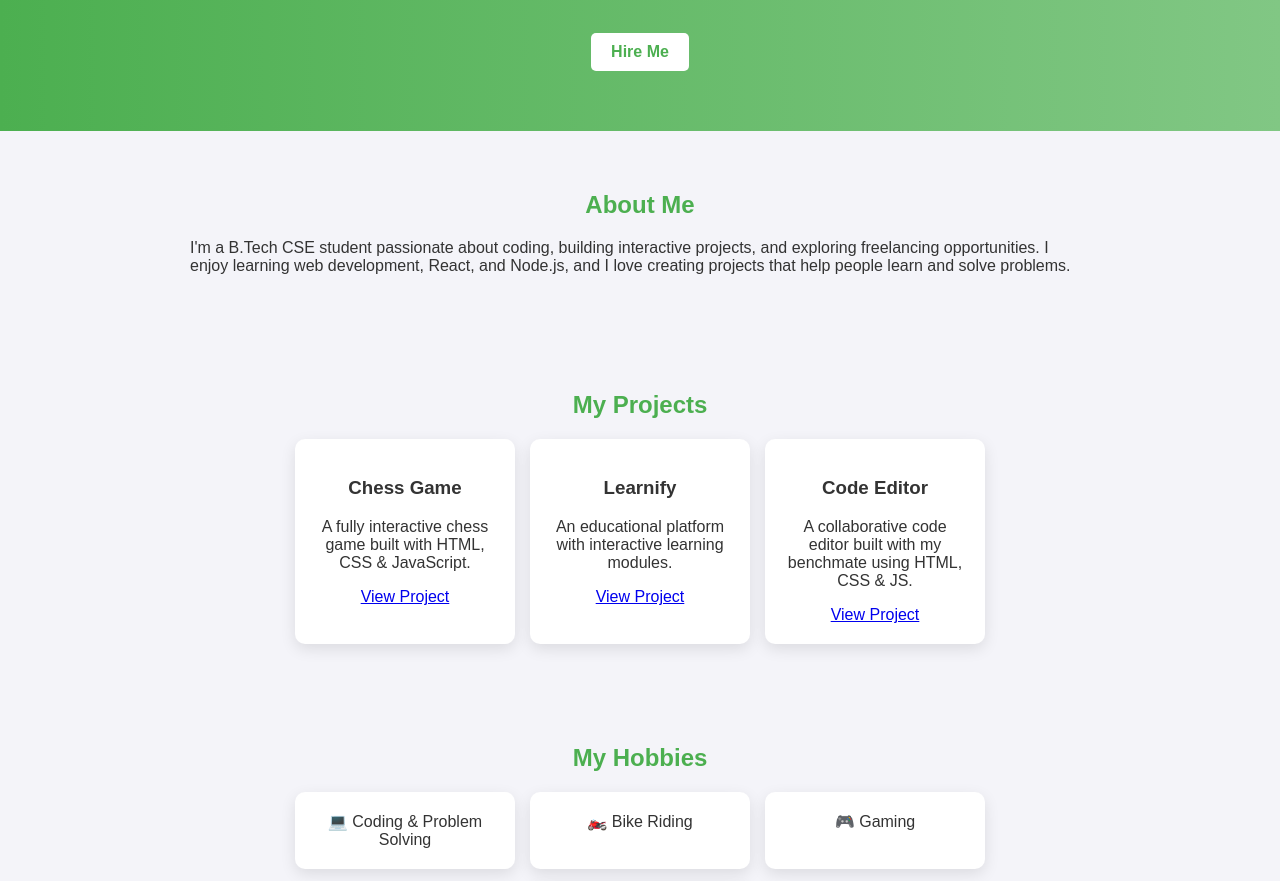
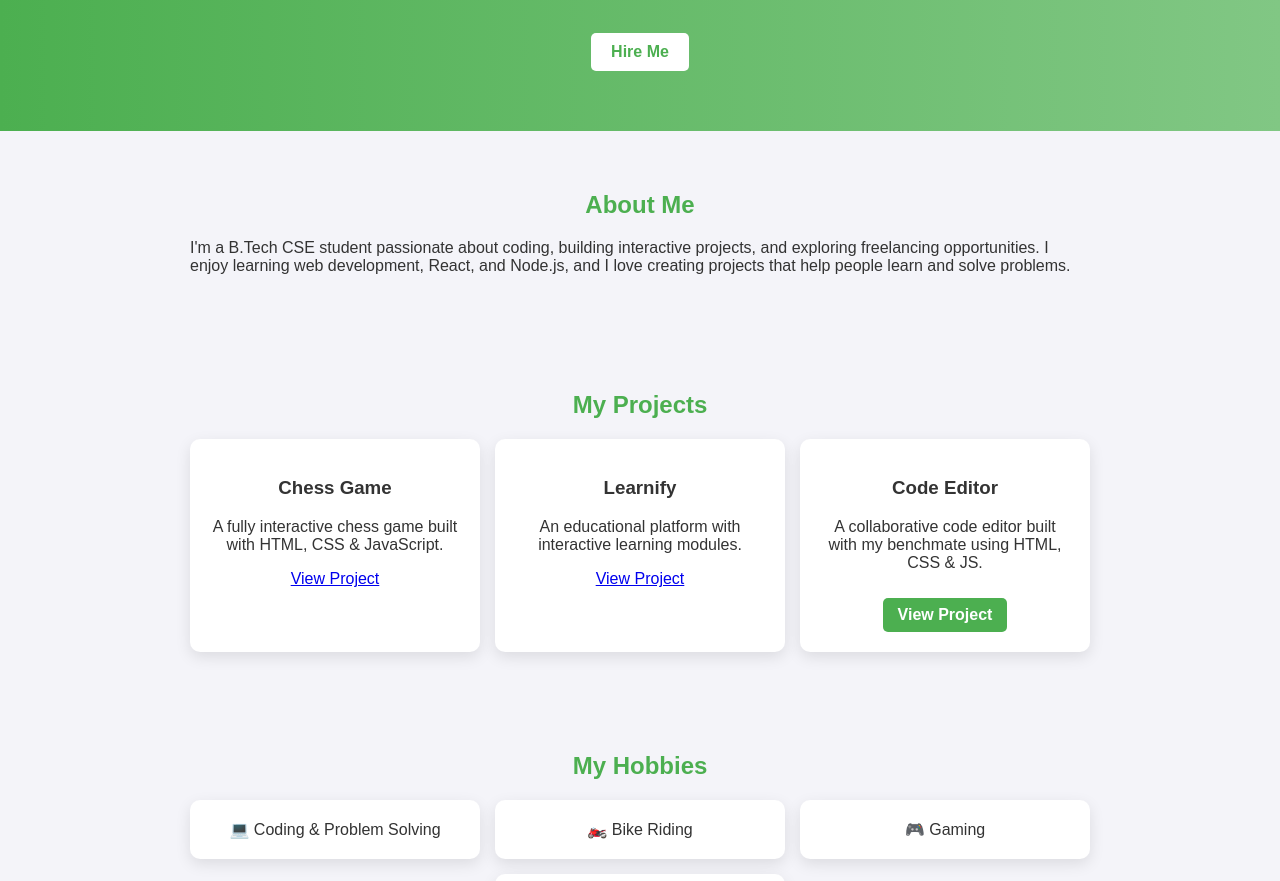
Before and after one commit to Xperimentt/MY-bio, a plain HTML site: page index.html in a window 1280 px wide. Shown: the part 200-1081 px from the top of the page. Drawn offline with Linux system fonts and the light colour scheme.

Commit message:
Update style.css

```diff
--- a/style.css
+++ b/style.css
@@ -1,3 +1,4 @@
+/* General */
 body {
   font-family: Arial, sans-serif;
   margin: 0;
@@ -7,6 +8,7 @@ body {
   scroll-behavior: smooth;
 }
 
+/* Navigation */
 nav {
   background: #4CAF50;
   padding: 10px 0;
@@ -38,6 +40,7 @@ nav ul li a:hover {
   color: #ffeb3b;
 }
 
+/* Header */
 header {
   background: linear-gradient(to right, #4CAF50, #81C784);
   color: white;
@@ -62,6 +65,7 @@ header .btn:hover {
   color: #fff;
 }
 
+/* Sections */
 section {
   padding: 40px 20px;
   max-width: 900px;
@@ -74,6 +78,7 @@ h2 {
   margin-bottom: 20px;
 }
 
+/* Cards */
 .cards {
   display: flex;
   flex-wrap: wrap;
@@ -84,7 +89,7 @@ h2 {
 .card {
   background: white;
   padding: 20px;
-  width: 180px;
+  width: 250px;
   text-align: center;
   border-radius: 10px;
   box-shadow: 0 5px 15px rgba(0,0,0,0.1);
@@ -96,6 +101,24 @@ h2 {
   box-shadow: 0 10px 20px rgba(0,0,0,0.2);
 }
 
+/* Project Buttons */
+.project-btn {
+  display: inline-block;
+  margin-top: 10px;
+  padding: 8px 15px;
+  background: #4CAF50;
+  color: white;
+  text-decoration: none;
+  border-radius: 5px;
+  font-weight: bold;
+  transition: 0.3s;
+}
+
+.project-btn:hover {
+  background: #81C784;
+}
+
+/* Footer */
 footer {
   text-align: center;
   padding: 15px;
```
